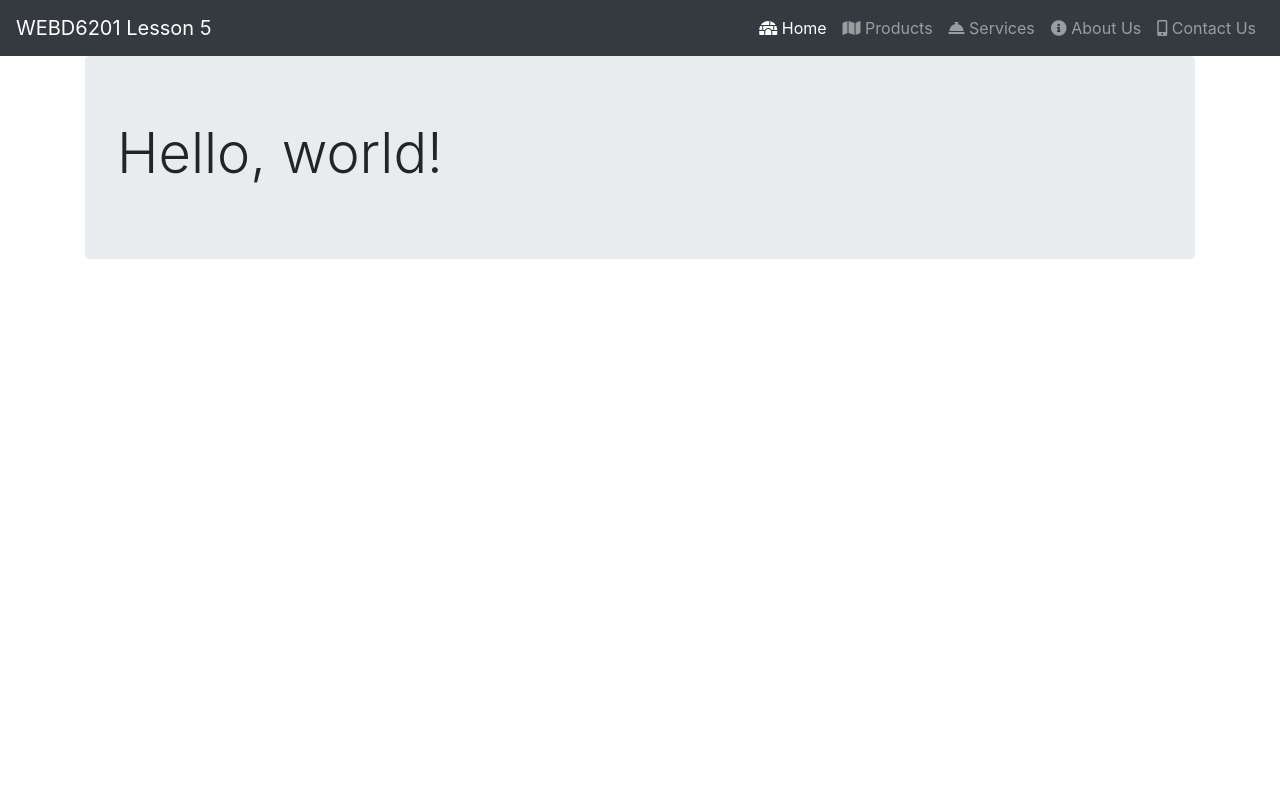
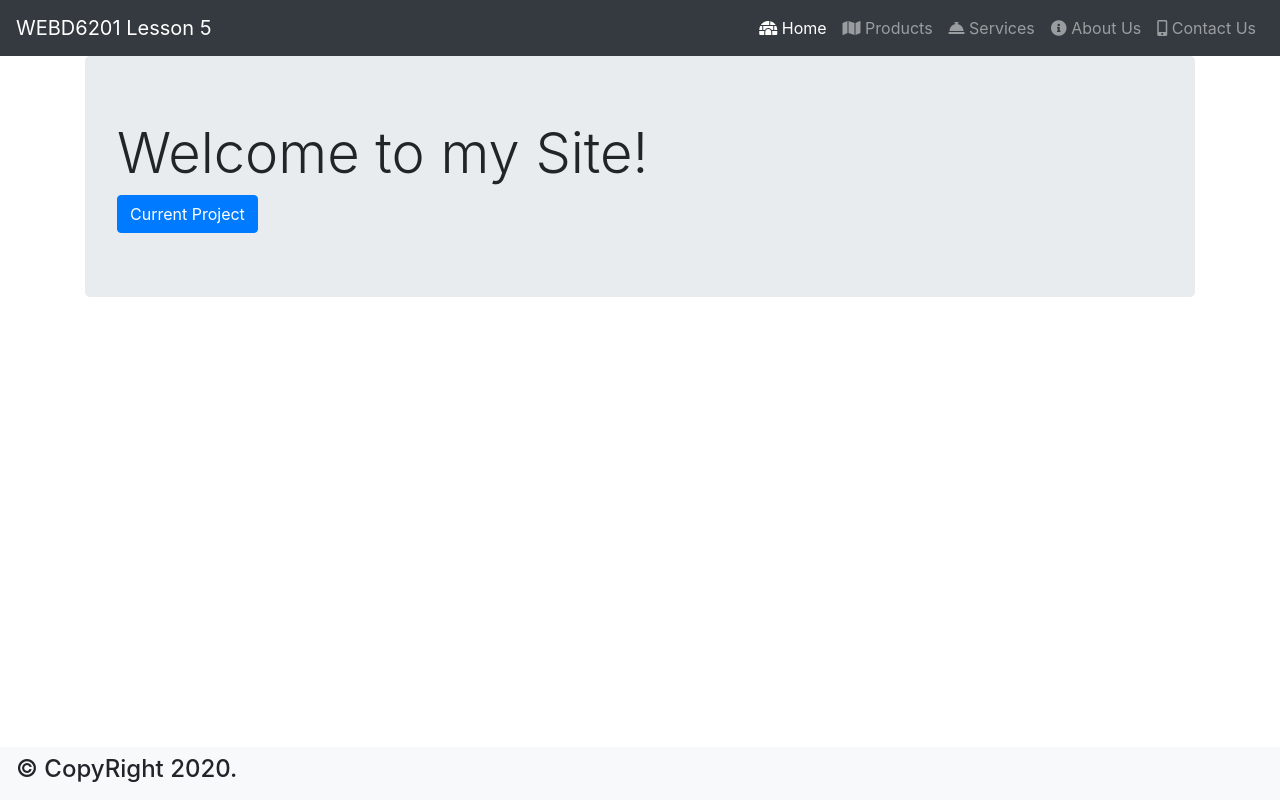
Before and after one commit to naheedshaikh/lesson6, a website: page index.html in a window 1280 px wide. Drawn offline with nearby package versions, Linux system fonts and the light colour scheme.

Commit message:
Added footer and button on inde file

```diff
--- a/index.html
+++ b/index.html
@@ -33,11 +33,18 @@
           <div class="row">
               <div class="col">
                     <div class="jumbotron" id="contentArea">
-                        <h1 class="display-4">Hello, world!</h1>
+                        <h1 class="display-4">Welcome to my Site!</h1>
+
+                        <button type="button" class="btn btn-primary" id="projectxButton">Current Project</button>
                     </div>
               </div>
           </div>
       </main>
+      <footer>
+        <nav class="navbar fixed-bottom navbar-light bg-light">
+            <h4 class="display-6">&copy; CopyRight 2020.</h4>
+          </nav>
+      </footer>
 
     <!-- SCRIPT SECTION -->
     <!-- 3rd Party Libraries -->
```
